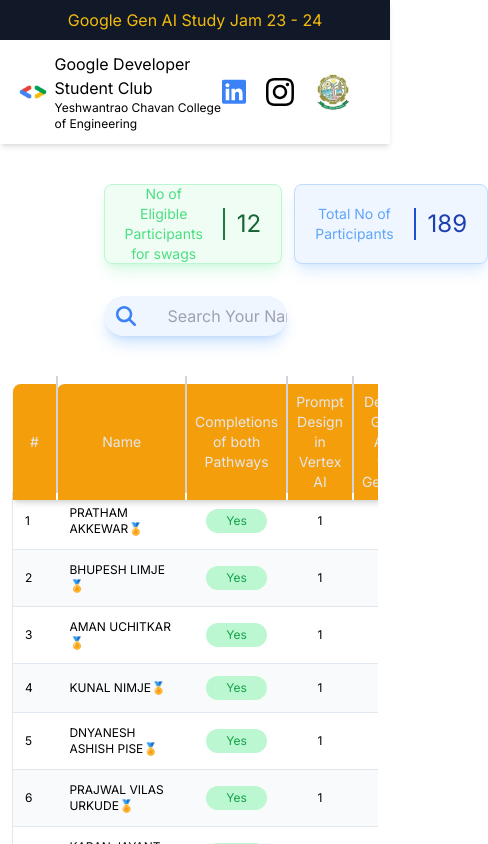
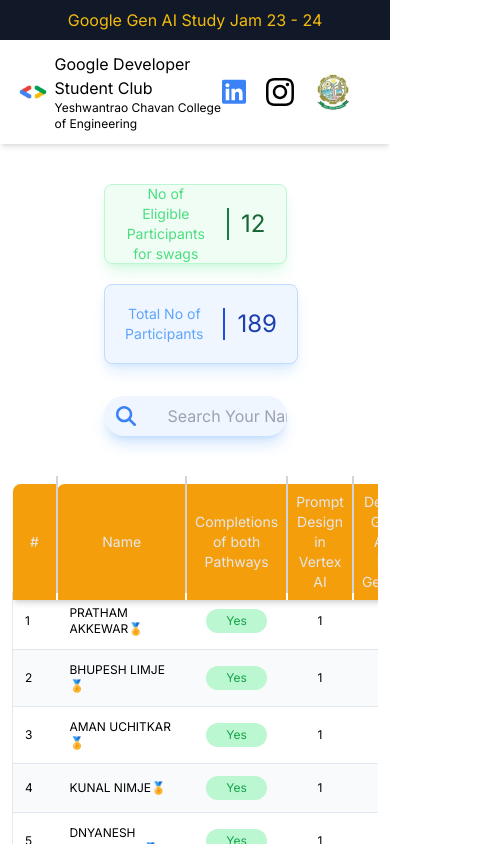
Before and after one commit to spectropaws/studyjams, a Next.js app: page / in a window 390 px wide. Shown: the top 844 px of the page, 488 px wide, since content can reach past the window. Built offline with nearby package versions, Linux system fonts and the light colour scheme.

Commit message:
gen ai update

```diff
--- a/src/app/components/Table.Index.js
+++ b/src/app/components/Table.Index.js
@@ -2309,15 +2309,15 @@
 
 
 
-            <div className="sec m-auto my-10 space-y-8 w-1/2 mob:w-full flex flex-col">
+            <div className="sec m-auto my-10 space-y-8 w-1/2 mob:w-full mob:flex mob:flex-col">
 
 
-                <div className="info flex mob:flex-col mob:justify-center mob:items-center mob:space-y-10 mob:p-5 justify-evenly space-x-3 mob:space-x-0">
+                <div className="info md:flex md:flex-row  flex flex-col mob:justify-center items-center md:space-y-0 space-y-5 mob:p-5 justify-evenly space-x-3 space-x-0">
                     <div className="eligibleforswag w-fit mob:w-full h-20 p-5 space-x-5 rounded-lg flex flex-row justify-evenly mob:justify-between items-center bg-green-50 shadow-lg shadow-green-300/30 border border-green-200">
                         <p className="text-center mob:text-start text-sm text-green-400">No of Eligible <br /> Participants for swags</p>
                         <p className="no text-2xl border-l-2 border-l-green-700 pl-3 text-green-800">{EligibleforSwags}</p>
                     </div>
-                    <div className="eligibleforswag w-fit mob:w-full h-20 p-5 space-x-5 rounded-lg flex flex-row justify-evenly mob:justify-between items-center bg-blue-50 shadow-lg shadow-blue-300/30 border border-blue-200">
+                    <div className="participationdata w-fit mob:w-full h-20 p-5 space-x-5 rounded-lg flex flex-row justify-evenly mob:justify-between items-center bg-blue-50 shadow-lg shadow-blue-300/30 border border-blue-200">
                         <p className="text-center mob:text-start text-sm text-blue-400">Total No of <br />Participants</p>
                         <p className="no text-2xl border-l-2 border-l-blue-700 pl-3 text-blue-800">{data.length}</p>
                     </div>
```
